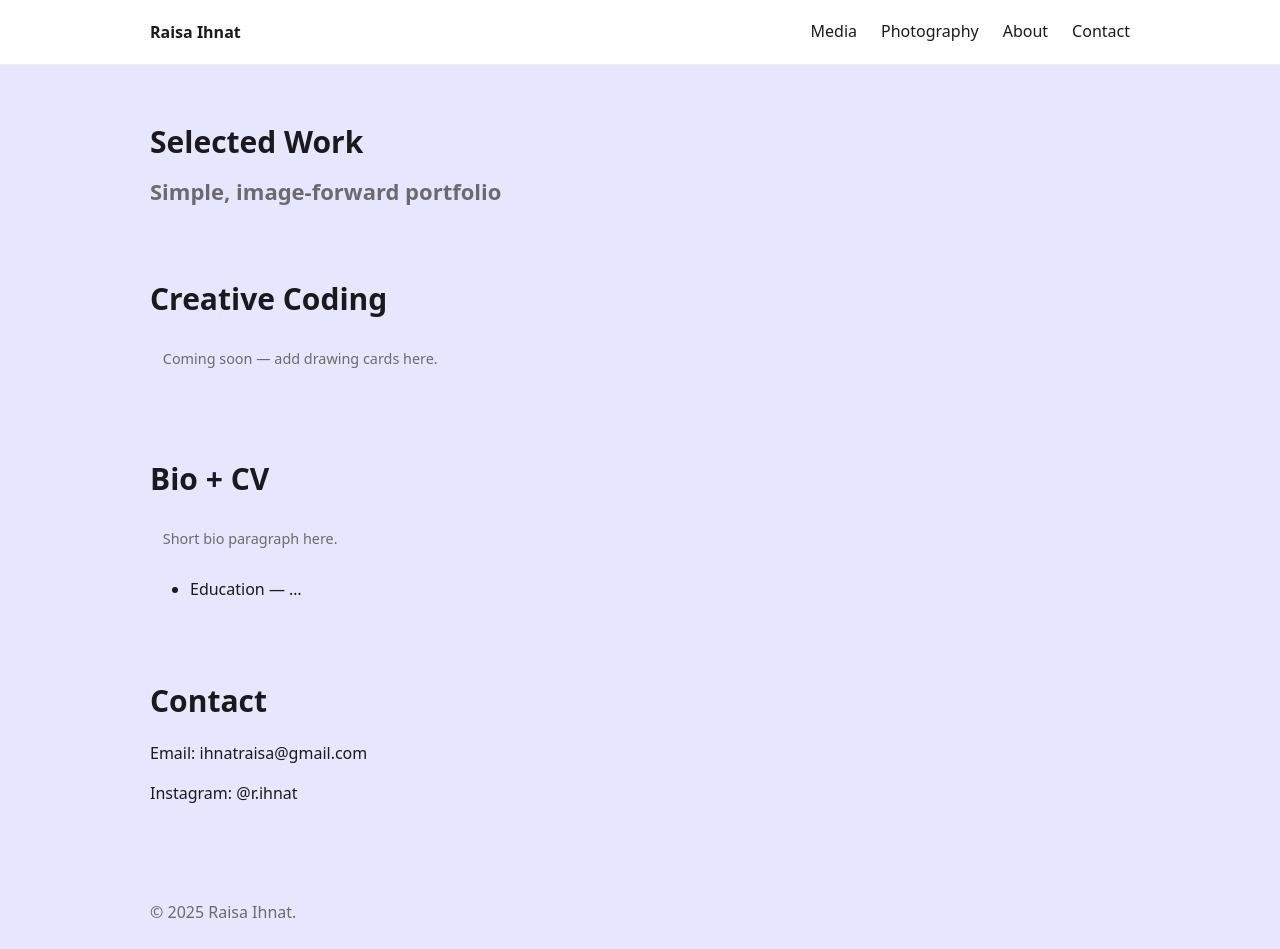
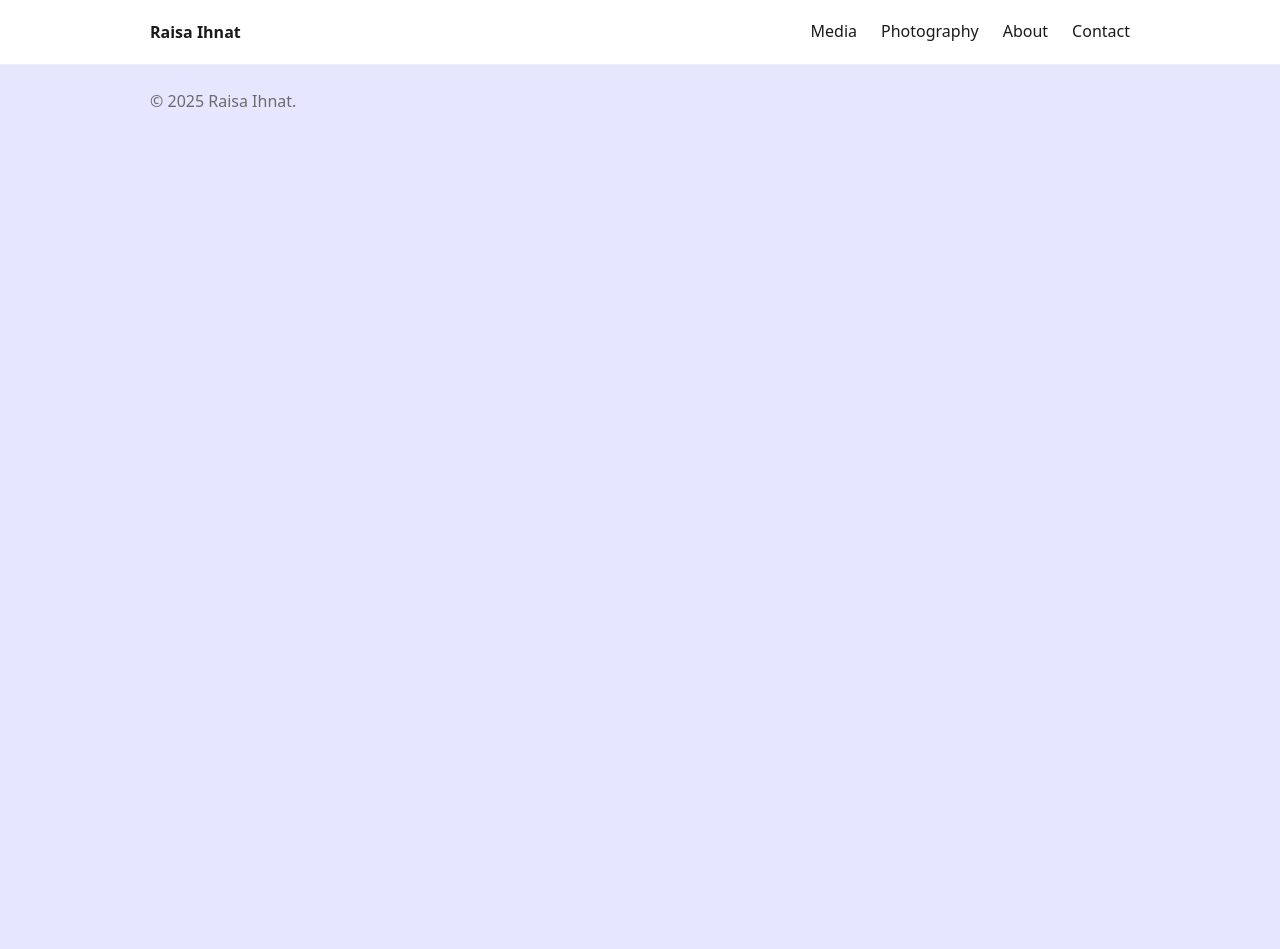
Before and after one commit to riceyrice1885/raisaihnat.github.io, a plain HTML site: page index.html in a window 1280 px wide. After the commit the page ends 800 px from the top, so only its background shows below. Drawn offline with Linux system fonts and the light colour scheme.

Commit message:
Update index.html

```diff
--- a/index.html
+++ b/index.html
@@ -54,41 +54,6 @@
     </nav>
   </header>
 
-  <main>
-    <section id="work">
-      <h1>Selected Work</h1>
-      <h2>Simple, image-forward portfolio</h2>
-      <div class="grid" id="gallery">
-        <!-- Example card (remove later):
-        <figure class="card">
-          <img class="thumb" src="images/sample.jpg" alt="Title" />
-          <figcaption class="meta">Work title (year)</figcaption>
-        </figure>
-        -->
-      </div>
-    </section>
-
-    <section id="Media">
-      <h1>Creative Coding</h1>
-      <p class="meta">Coming soon — add drawing cards here.</p>
-      <div class="grid"></div>
-    </section>
-
-    <section id="bio">
-      <h1>Bio + CV</h1>
-      <p class="meta">Short bio paragraph here.</p>
-      <ul>
-        <li>Education — …</li>
-      </ul>
-    </section>
-
-    <section id="contact">
-      <h1>Contact</h1>
-      <p>Email: <a href="mailto:ihnatraisa@gmail.com">ihnatraisa@gmail.com</a></p>
-      <p>Instagram: <a href="https://www.instagram.com/r.ihnat/?hl=en" target="_blank">@r.ihnat</a></p>
-    </section>
-  </main>
-
   <footer>
     &copy; <span id="year"></span> Raisa Ihnat.
   </footer>
```
